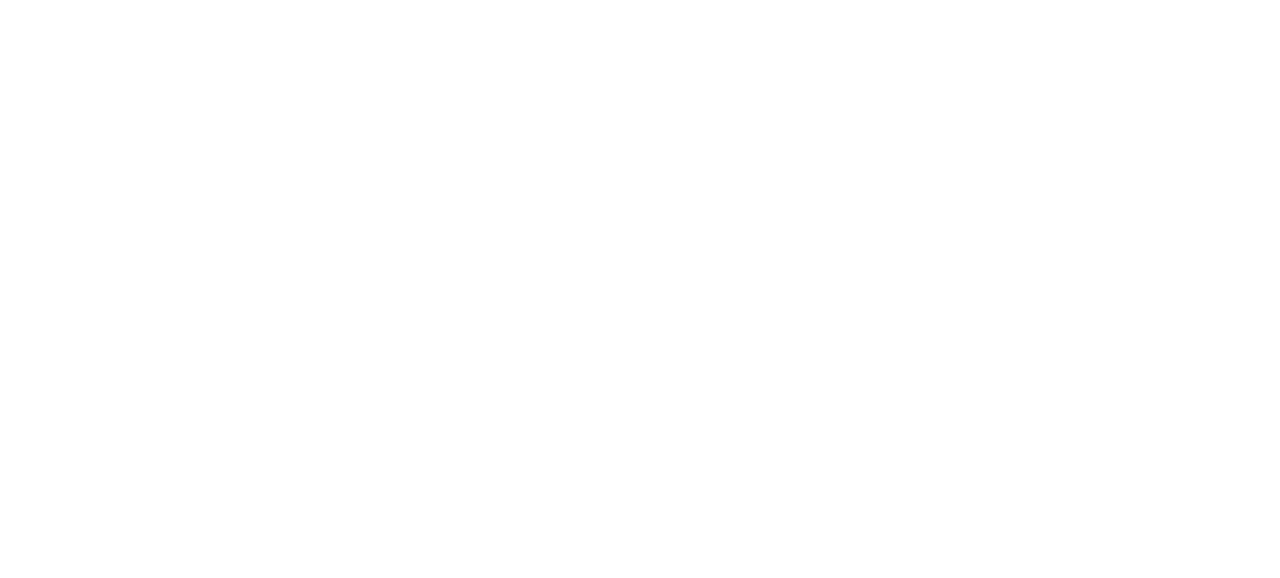
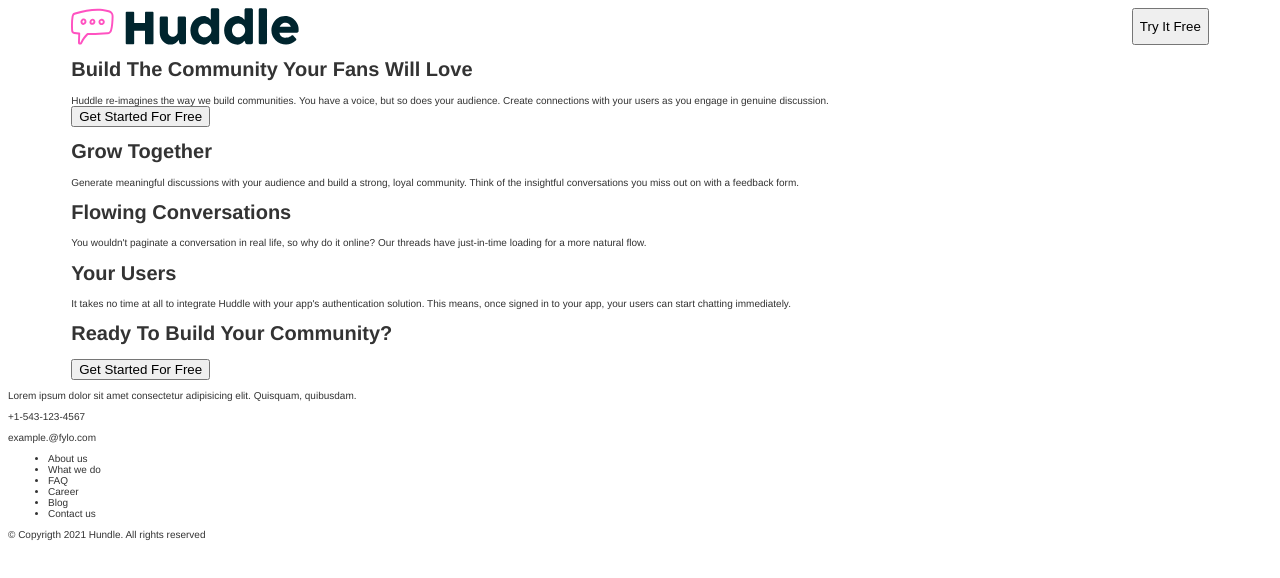
Before and after one commit to BrightCoders-Institute/reto-diseno-web-bcmay23-cg-t1, a website: page index.html in a window 1280 px wide. Drawn offline with Linux system fonts and the light colour scheme.

Commit message:
Adding SASS Juan - Alejandro - Yoel

```diff
--- a/index.html
+++ b/index.html
@@ -4,20 +4,103 @@
     <meta charset="UTF-8">
     <meta http-equiv="X-UA-Compatible" content="IE=edge">
     <meta name="viewport" content="width=device-width, initial-scale=1.0">
+    <link rel="stylesheet" href="./index.css" />
     <title>Hundle</title>
 </head>
 <body>
-    <header>
-
+    <header class="nav container">
+        <img src="img/logo.svg" alt="logo">
+        <button>
+            Try It Free
+        </button>
     </header>
 
-    <main>
+    <main class="container">
+        <div>
+            <h1>
+                Build The Community Your Fans Will Love
+            </h1>
+            <section>
+                Huddle re-imagines the way we build communities. You have a voice, but so does your audience. Create connections with your users as you engage in genuine discussion.
+            </section>
 
+            <button>
+                Get Started For Free
+            </button>
+
+            <img src="img/illustration-mockups.svg" alt="illustration-mockups">
+        </div>
+
+        <div>
+            <img src="img/illustration-grow-together.svg" alt="illustration-grow-together">
+            <h1>Grow Together</h1>
+            <p>
+                Generate meaningful discussions with your audience and build a strong, loyal community. Think of the insightful conversations you miss out on with a feedback form.
+            </p>
+        </div>
+
+        <div>
+            <img src="img/illustration-flowing-conversation.svg" alt="illustration-flowing-conversation">
+            <h1>Flowing Conversations</h1>
+            <p>
+                You wouldn't paginate a conversation in real life, so why do it online? Our threads have just-in-time loading for a more natural flow.
+            </p>
+        </div>
+
+        <div>
+            <img src="img/illustration-your-users.svg" alt="illustration-your-users">
+            <h1>Your Users</h1>
+            <p>
+                It takes no time at all to integrate Huddle with your app's authentication solution. This means, once signed in to your app, your users can start chatting immediately.
+            </p>
+        </div>
+
+        <div>
+            <h1>Ready To Build Your Community?</h1>
+            <button>
+                Get Started For Free
+            </button>
+        </div>
     </main>
 
     <footer>
+        <img src="img/logo.svg" alt="logo">
 
+        <div>
+            <img src="img/icon-location.svg">
+            <p>
+                Lorem ipsum dolor sit amet consectetur adipisicing elit. Quisquam, quibusdam.
+            </p>
 
+            <img src="img/icon-phone.svg">
+            <p>
+                +1-543-123-4567
+            </p>
+
+            <img src="img/icon-email.svg">
+            <p>
+                example.@fylo.com
+            </p>
+        </div>
+
+        <ul>
+            <li>About us</li>
+            <li>What we do</li>
+            <li>FAQ</li>
+            <li>Career</li>
+            <li>Blog</li>
+            <li>Contact us</li>
+        </ul>
+
+        <div>
+            <img src="img/icon-email.svg">
+            <img src="img/icon-email.svg">
+            <img src="img/icon-email.svg">
+        </div>
+
+        <p>
+            &copy; Copyrigth 2021 Hundle. All rights reserved
+        </p>
     </footer>
 </body>
 </html>
--- a/package.json
+++ b/package.json
@@ -21,5 +21,8 @@
   "bugs": {
     "url": "https://github.com/BrightCoders-Institute/reto-diseno-web-bcmay23-cg-t1/issues"
   },
-  "homepage": "https://github.com/BrightCoders-Institute/reto-diseno-web-bcmay23-cg-t1#readme"
+  "homepage": "https://github.com/BrightCoders-Institute/reto-diseno-web-bcmay23-cg-t1#readme",
+  "dependencies": {
+    "sass": "^1.62.1"
+  }
 }
--- /dev/null
+++ b/styles.scss
@@ -0,0 +1,38 @@
+$font-stack: Helvetica, sans-serif;
+$primary-color: #333;
+
+html {
+  box-sizing: border-box;
+  font-size: 62.5%;
+}
+
+*,
+*:before,
+*:after {
+  box-sizing: inherit;
+}
+
+body {
+  font: 100% $font-stack;
+  color: $primary-color;
+}
+
+.nav {
+  display: flex;
+  justify-content: space-between;
+
+  img {
+    display: block;
+    width: 20%;
+  }
+}
+
+
+.container {
+  max-width: 90%;
+  margin: 0 auto;
+}
+
+img {
+  display: none;
+}
```
Also changed, not shown: README.md, index.css (added), 3 other files.
